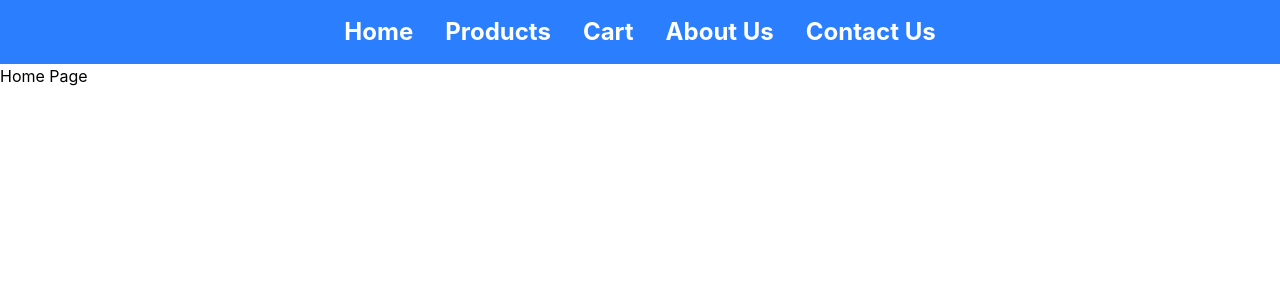
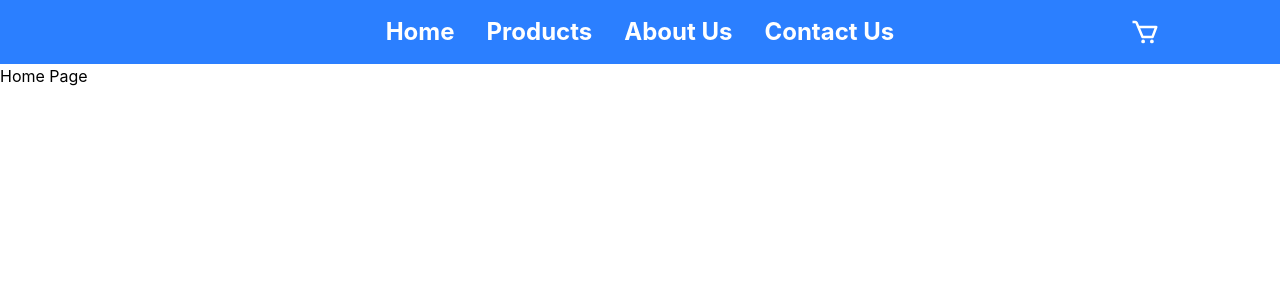
Before and after one commit to Manukagallage7/Furniture-Shop-Frontend, a React (Vite) app: page / in a window 1280 px wide. Shown: the top 300 px of the page. Built offline with nearby package versions, Linux system fonts and the light colour scheme.

Commit message:
refactor: update Header component layout to improve cart link visibility and styling

```diff
--- a/src/components/header.jsx
+++ b/src/components/header.jsx
@@ -1,13 +1,16 @@
 import { Link } from "react-router-dom";
+import { BiCart } from "react-icons/bi";
 
 export default function Header() {
     return (
-        <header className="bg-blue-500 flex justify-center items-center gap-8">
+        <header className=" relative bg-blue-500 flex justify-center items-center gap-8">
             <Link to="/" className="text-white text-2xl font-bold py-4">Home</Link>
             <Link to="/products" className="text-white text-2xl font-bold py-4">Products</Link>
-            <Link to="/cart" className="text-white text-2xl font-bold py-4">Cart</Link>
             <Link to="/about-us" className="text-white text-2xl font-bold py-4">About Us</Link>
             <Link to="/contact-us" className="text-white text-2xl font-bold py-4">Contact Us</Link>
+            <Link to="/cart" className=" absolute right-30 text-white text-2xl font-bold py-4">
+                <BiCart className="text-white text-3xl ml-4" />
+            </Link>
         </header>
     )
 }
```
